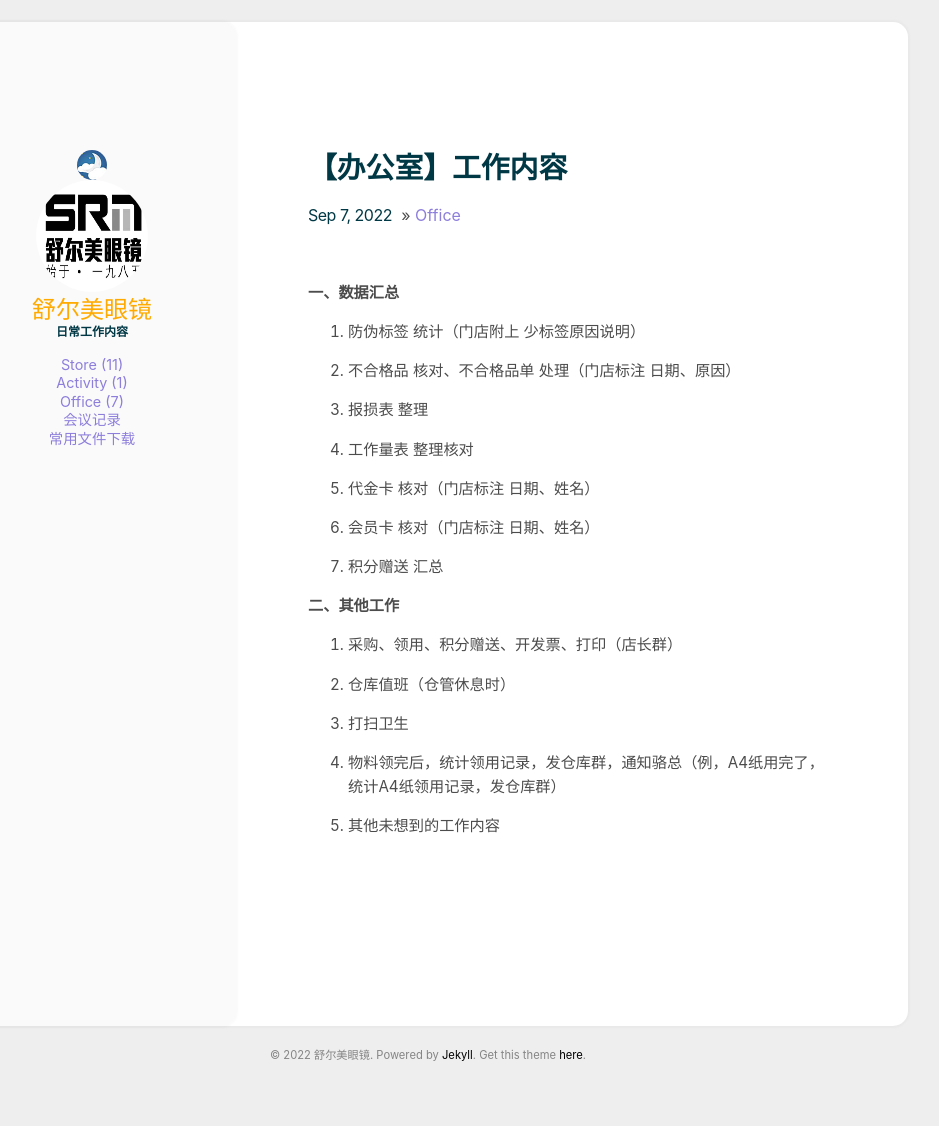
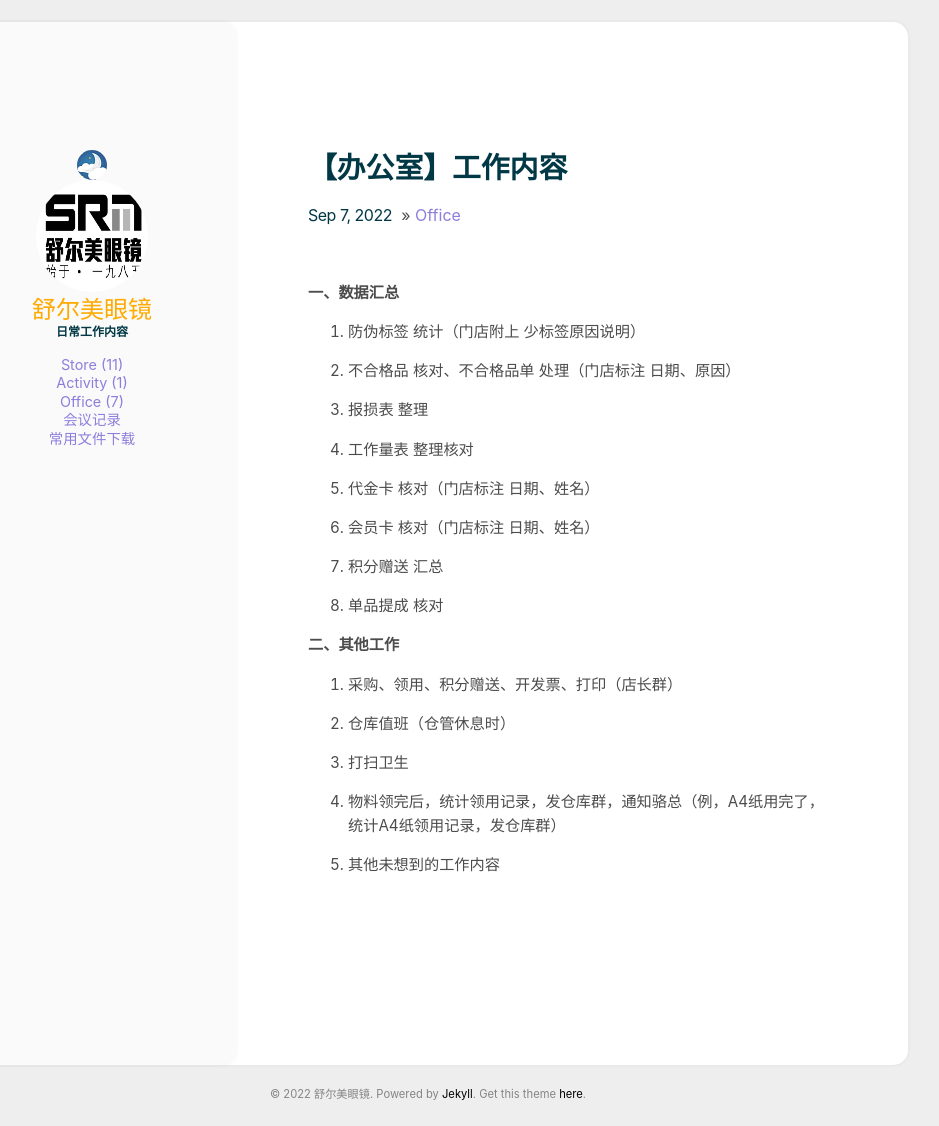
Before and after one commit to cuihuanhuan/cuihuanhuan.github.io, a Jekyll site: the page built from _posts/2022-09-07-【办公室】工作内容.md, in a window 1280 px wide. Shown: the whole page, without its empty margins (212-1151 px from the left). Built offline with Jekyll 4.4.1, drawn with Linux system fonts in a browser that asks for light colours; before the commit the page ends 1087 px from its top, so only the background shows below that.

Commit message:
Update 2022-09-07-【办公室】工作内容.md

```diff
--- a/_posts/2022-09-07-【办公室】工作内容.md
+++ b/_posts/2022-09-07-【办公室】工作内容.md
@@ -21,6 +21,8 @@ category: Office
 
 7. 积分赠送 汇总
 
+8. 单品提成 核对
+
 
 
 
```
